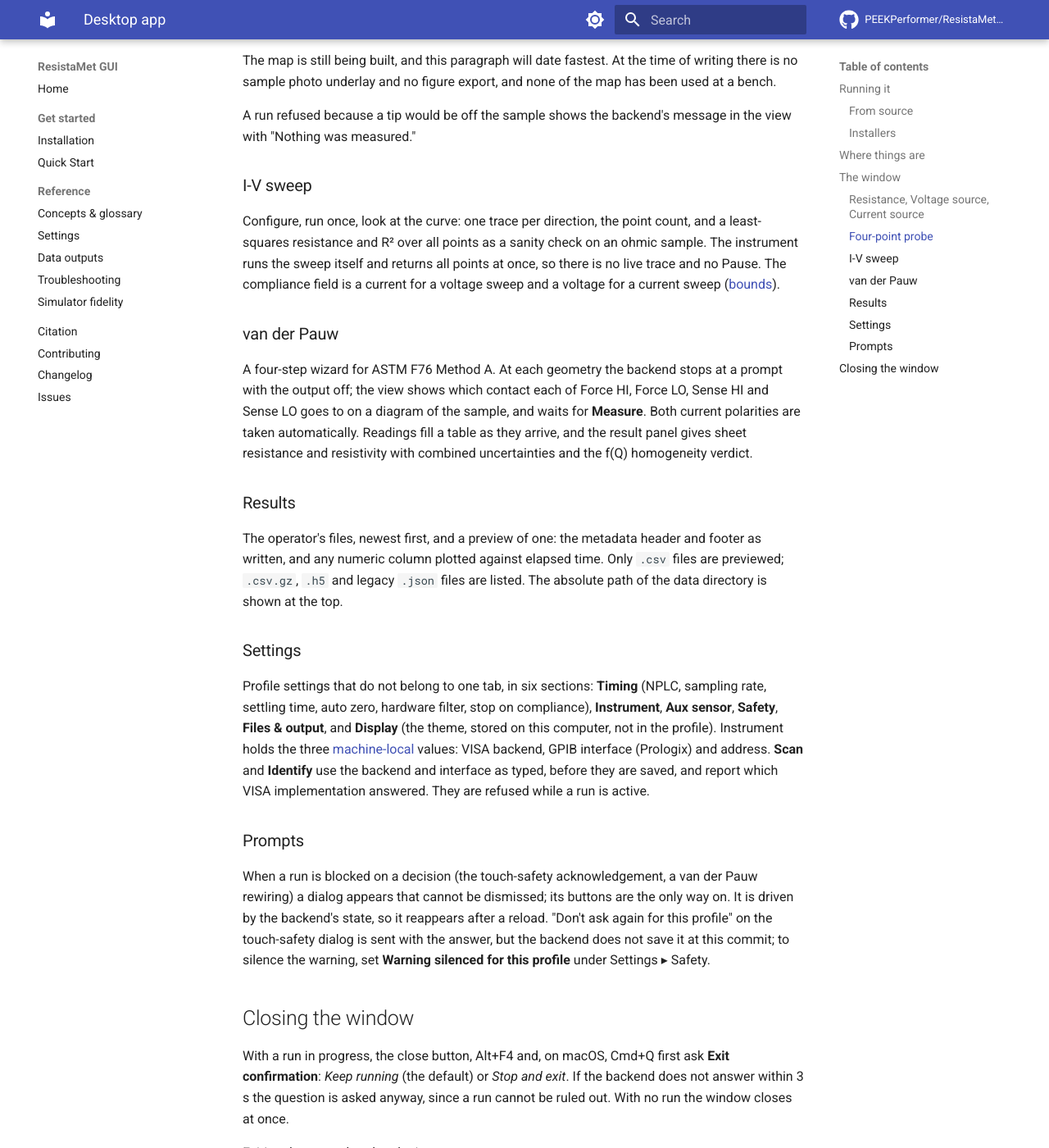
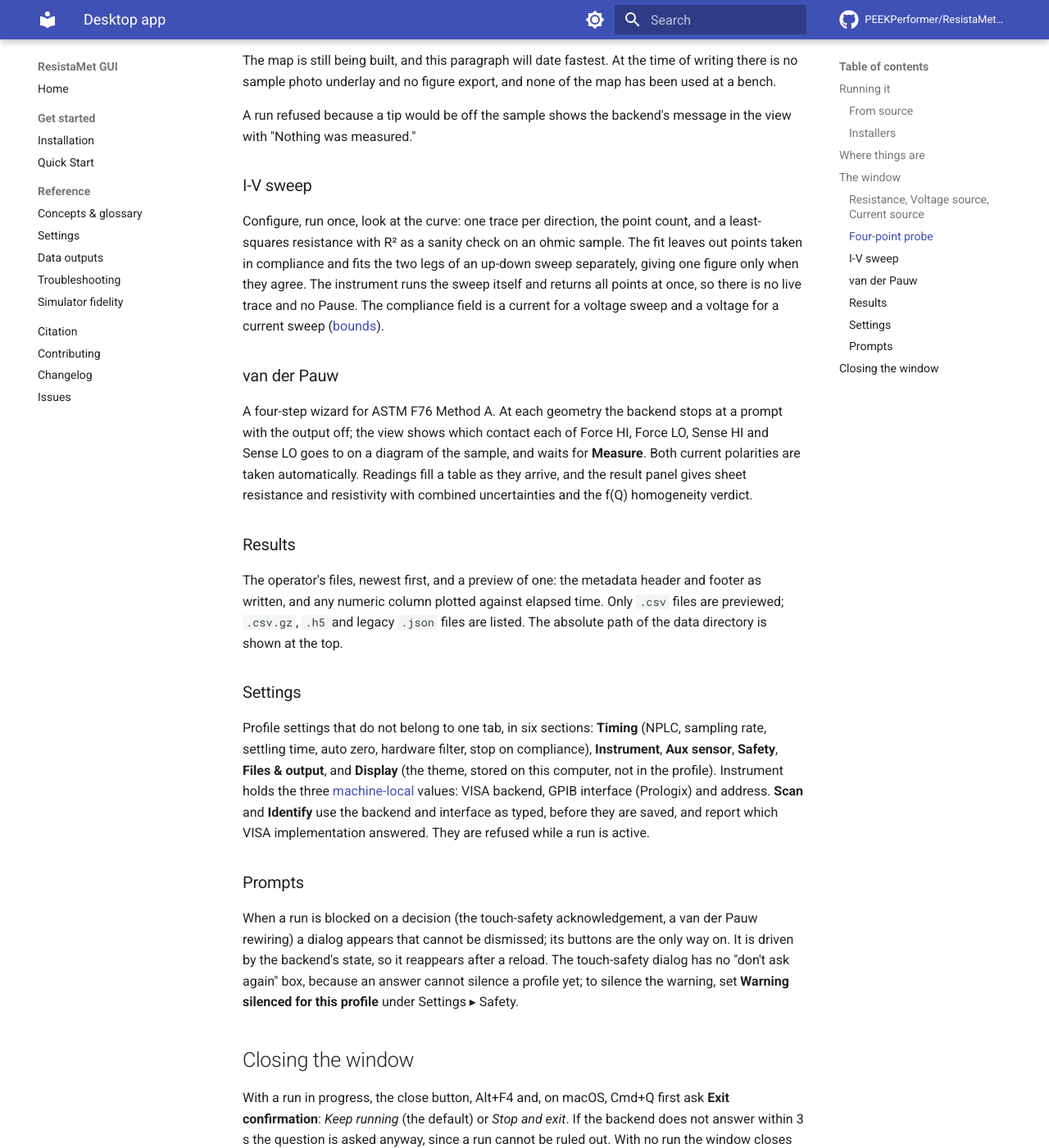
Before and after one commit to PEEKPerformer/ResistaMet-GUI, an MkDocs documentation site: the page built from docs/desktop.md, in a window 1280 px wide and 1400 px high, scrolled down 3758 px. Shown: the whole window at 82% size. Built offline with MkDocs 1.6.1 and Material for MkDocs 9.7.7, drawn with Linux system fonts in a browser that asks for light colours; comment, search, counter and statistics services are not loaded.

Commit message:
Follow four more committed changes in the pages
A voltage limit that cannot be read back now leaves the effective key
out of the header and logs a warning, where the page said the request
was written in its place. The desktop prompt lost its "don't ask
again" box, the sweep view fits each leg without its compliance
points, and a strict resolve warns when a forced timing value replaces
an override.

```diff
--- a/docs/desktop.md
+++ b/docs/desktop.md
@@ -78,7 +78,7 @@ A run refused because a tip would be off the sample shows the backend's message
 
 ### I-V sweep
 
-Configure, run once, look at the curve: one trace per direction, the point count, and a least-squares resistance and R² over all points as a sanity check on an ohmic sample. The instrument runs the sweep itself and returns all points at once, so there is no live trace and no Pause. The compliance field is a current for a voltage sweep and a voltage for a current sweep ([bounds](settings.md#i-v-sweep-compliance)).
+Configure, run once, look at the curve: one trace per direction, the point count, and a least-squares resistance with R² as a sanity check on an ohmic sample. The fit leaves out points taken in compliance and fits the two legs of an up-down sweep separately, giving one figure only when they agree. The instrument runs the sweep itself and returns all points at once, so there is no live trace and no Pause. The compliance field is a current for a voltage sweep and a voltage for a current sweep ([bounds](settings.md#i-v-sweep-compliance)).
 
 ### van der Pauw
 
@@ -94,7 +94,7 @@ Profile settings that do not belong to one tab, in six sections: **Timing** (NPL
 
 ### Prompts
 
-When a run is blocked on a decision (the touch-safety acknowledgement, a van der Pauw rewiring) a dialog appears that cannot be dismissed; its buttons are the only way on. It is driven by the backend's state, so it reappears after a reload. "Don't ask again for this profile" on the touch-safety dialog is sent with the answer, but the backend does not save it at this commit; to silence the warning, set **Warning silenced for this profile** under Settings ▸ Safety.
+When a run is blocked on a decision (the touch-safety acknowledgement, a van der Pauw rewiring) a dialog appears that cannot be dismissed; its buttons are the only way on. It is driven by the backend's state, so it reappears after a reload. The touch-safety dialog has no "don't ask again" box, because an answer cannot silence a profile yet; to silence the warning, set **Warning silenced for this profile** under Settings ▸ Safety.
 
 ## Closing the window
 
```
Also changed, not shown: docs/api.md (+1 -1 lines), docs/outputs.md (+1 -1 lines).
